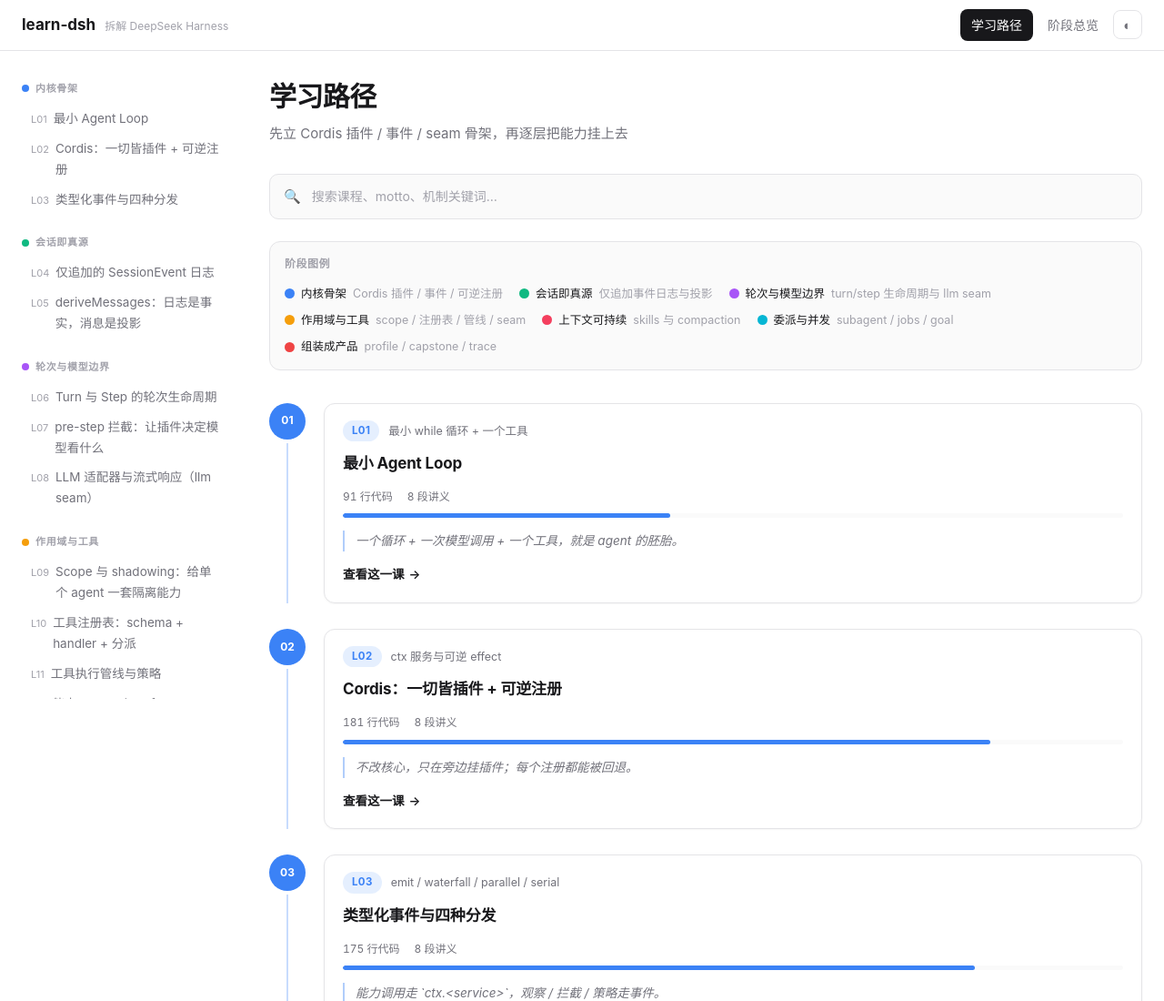
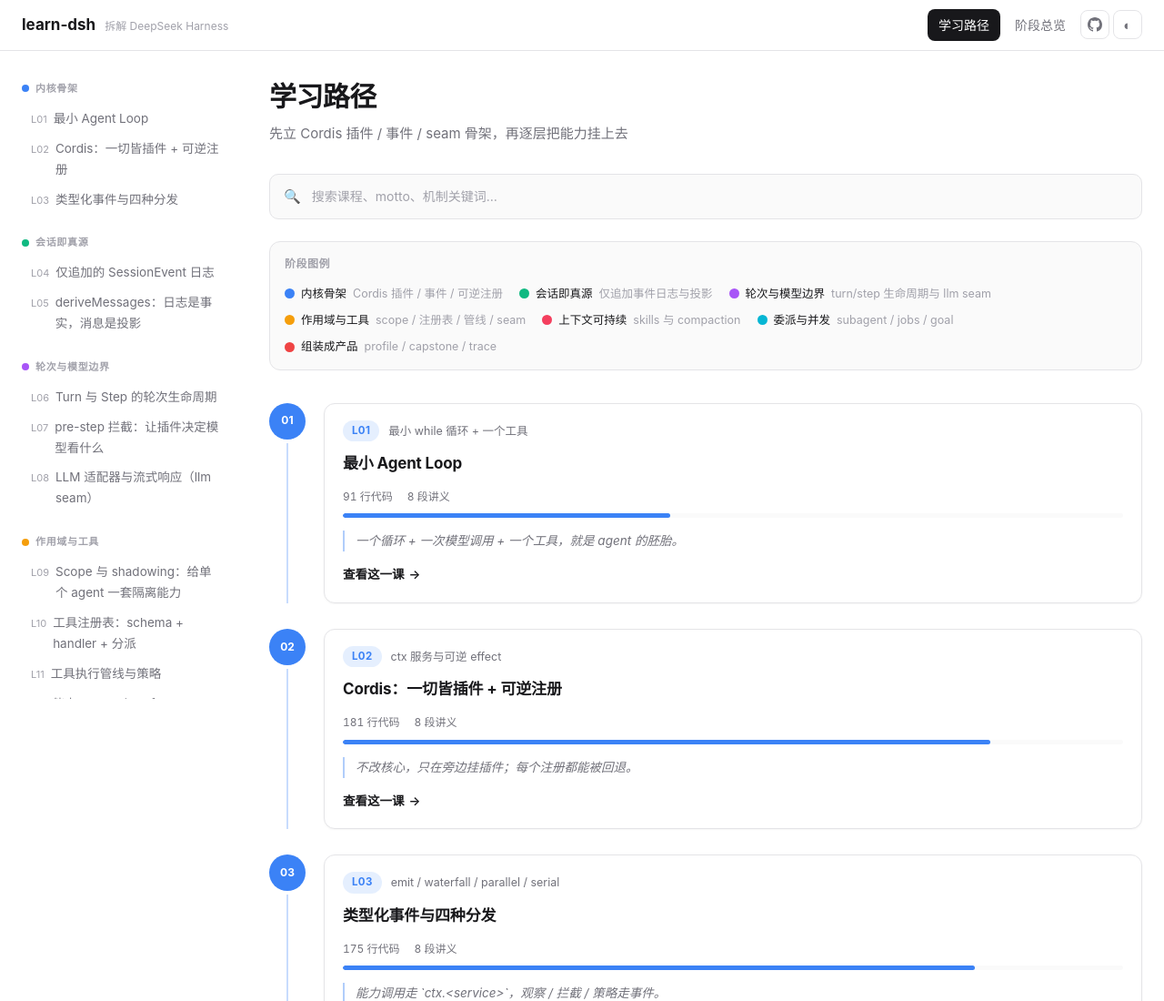
Before and after one commit to onychen/learn-dsh, a plain HTML site: page site/index.html in a window 1280 px wide. Shown: the top 1100 px of the page at 91% size. Drawn offline with Linux system fonts and the light colour scheme.

Commit message:
Add GitHub repo icon in header

```diff
--- a/site/index.html
+++ b/site/index.html
@@ -23,7 +23,15 @@
     <nav class="nav">
       <a data-nav="timeline" href="#/">学习路径</a>
       <a data-nav="layers" href="#/layers">阶段总览</a>
+      <a class="icon-btn" id="repo" href="https://github.com/onychen/learn-dsh"
+         target="_blank" rel="noopener" title="在 GitHub 上查看仓库"
+         aria-label="在 GitHub 上查看仓库">
+        <svg viewBox="0 0 16 16" width="16" height="16" aria-hidden="true" focusable="false">
+          <path fill="currentColor" d="M8 0C3.58 0 0 3.58 0 8c0 3.54 2.29 6.53 5.47 7.59.4.07.55-.17.55-.38 0-.19-.01-.82-.01-1.49-2.01.37-2.53-.49-2.69-.94-.09-.23-.48-.94-.82-1.13-.28-.15-.68-.52-.01-.53.63-.01 1.08.58 1.23.82.72 1.21 1.87.87 2.33.66.07-.52.28-.87.51-1.07-1.78-.2-3.64-.89-3.64-3.95 0-.87.31-1.59.82-2.15-.08-.2-.36-1.02.08-2.12 0 0 .67-.21 2.2.82.64-.18 1.32-.27 2-.27.68 0 1.36.09 2 .27 1.53-1.04 2.2-.82 2.2-.82.44 1.1.16 1.92.08 2.12.51.56.82 1.27.82 2.15 0 3.07-1.87 3.75-3.65 3.95.29.25.54.73.54 1.48 0 1.07-.01 1.93-.01 2.2 0 .21.15.46.55.38A7.995 7.995 0 0016 8c0-4.42-3.58-8-8-8z"/>
+        </svg>
+      </a>
       <button class="icon-btn" id="theme" title="切换深浅色">◐</button>
+
     </nav>
   </div>
 </header>
--- a/site/style.css
+++ b/site/style.css
@@ -96,21 +96,35 @@
 .nav a:hover { background: var(--bg-soft); color: var(--text); }
 .nav a.on { background: var(--text); color: var(--bg); }
 
-.icon-btn {
+/* 图标按钮：同时用于 <button>（主题切换）和 <a>（GitHub 入口），
+   因此要用 .nav 前缀提权，压掉 .nav a 的 padding。 */
+.icon-btn,
+.nav a.icon-btn {
   display: grid;
   place-items: center;
   width: 32px;
   height: 32px;
+  padding: 0;
+  flex: 0 0 auto;
   border: 1px solid var(--border);
   border-radius: 8px;
   background: transparent;
   color: var(--text-2);
   cursor: pointer;
   font-size: 15px;
-  transition: background .15s, color .15s;
+  font-family: inherit;
+  transition: background .15s, color .15s, border-color .15s;
 }
 
-.icon-btn:hover { background: var(--bg-soft); color: var(--text); }
+.icon-btn:hover,
+.nav a.icon-btn:hover {
+  background: var(--bg-soft);
+  color: var(--text);
+  border-color: var(--text-3);
+}
+
+.icon-btn svg { display: block; }
+
 
 /* ---------------- layout ---------------- */
 .wrap {
```
